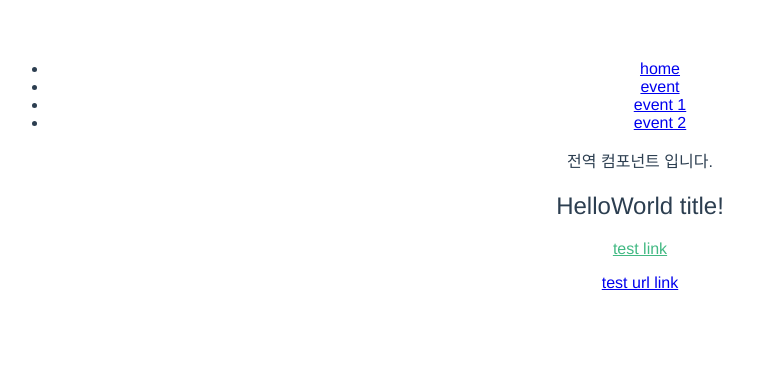
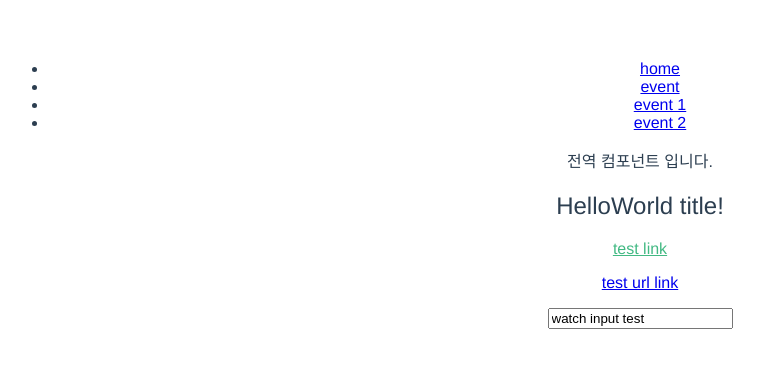
Before and after one commit to radlohead/vue-study, a Vue app: page /#/ in a window 1280 px wide. Shown: the top 368 px of the page, without its empty margins (0-764 px from the left). Built offline with nearby package versions, Linux system fonts and the light colour scheme.

Commit message:
watch input 테스트

```diff
--- a/src/components/HelloWorld.vue
+++ b/src/components/HelloWorld.vue
@@ -3,6 +3,7 @@
     <h2>{{ title }}</h2>
     <a v-bind:href="testUrl">test link</a>
     <p v-html="testUrlLink"></p>
+    <input type="text" v-model="message">
   </div>
 </template>
 
@@ -14,9 +15,15 @@ export default {
   },
   data() {
     return {
+      message: "watch input test",
       testUrl: "https://www.naver.com",
       testUrlLink: "<a href='https://www.naver.com'>test url link</a>"
     };
+  },
+  watch: {
+    message(data) {
+      console.log(`'message의 값이 바뀝니다.' ${data}`);
+    }
   }
 };
 </script>
```
